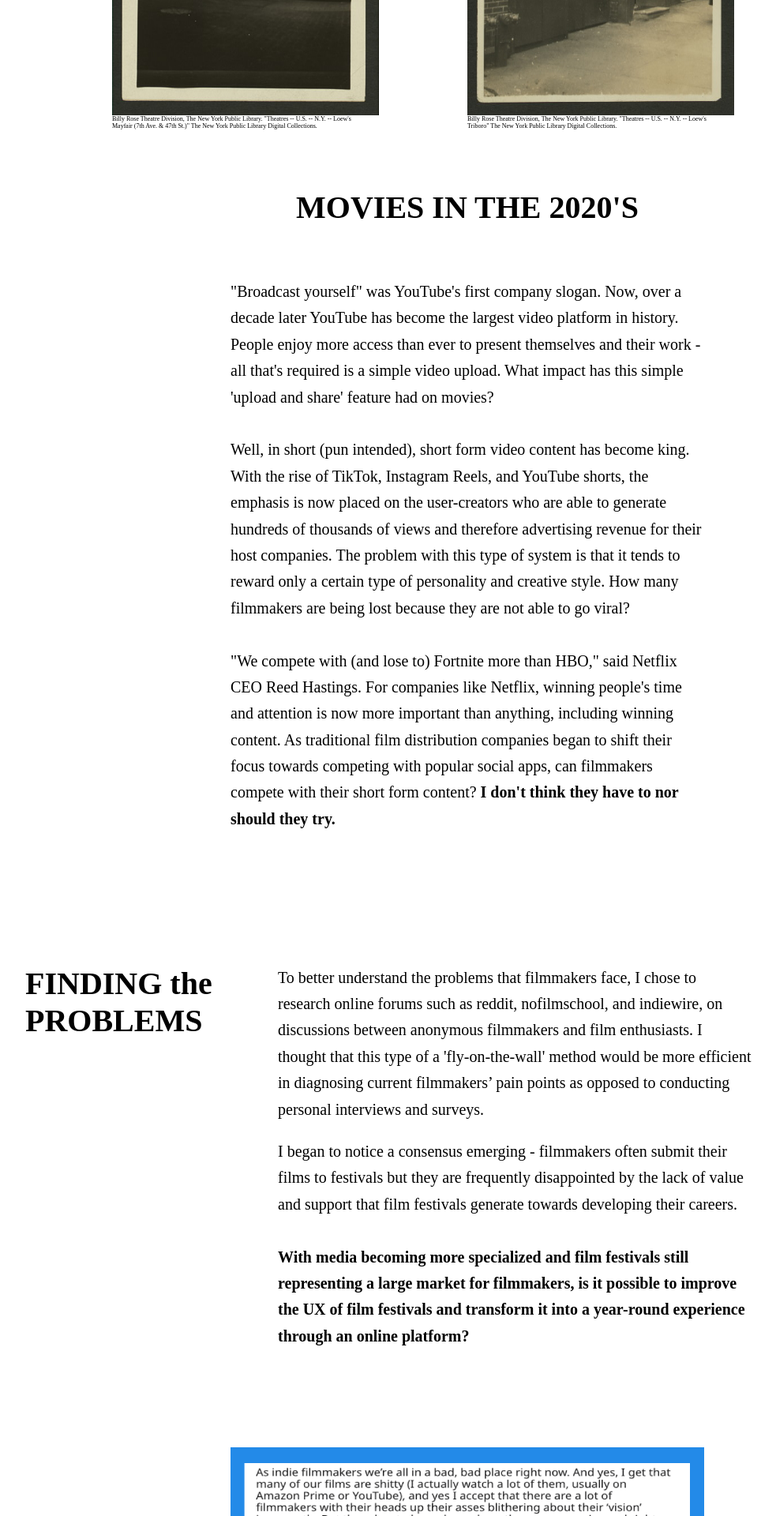
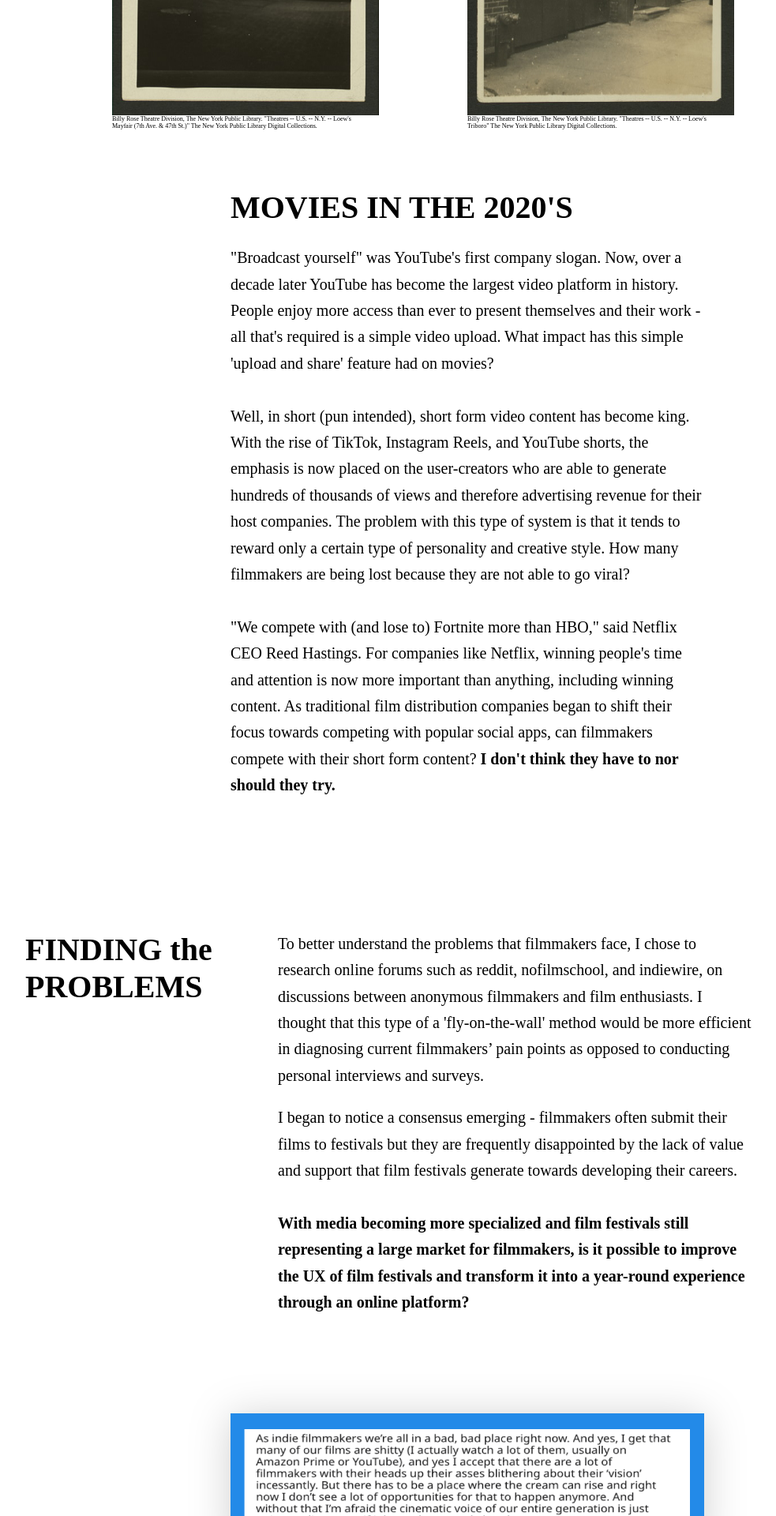
Before and after one commit to aaronzomback/design-portfolio, a Jekyll site: the page built from timesink.html, in a window 1280 px wide. Shown: the part 2399-4319 px from the top of the page at 79% size, without its empty margins (48-1031 px from the left). Built offline with Jekyll 4.4.1, drawn with Linux system fonts in a browser that asks for light colours; some web fonts are replaced.

Commit message:
first mockup

```diff
--- a/_sass/_timesink.scss
+++ b/_sass/_timesink.scss
@@ -176,6 +176,7 @@
 
     h5 {
       font-size: 40px;
+      margin-bottom: 24px;
     }
   }
 
@@ -255,6 +256,7 @@
     margin-right: auto;
     margin-top: 56px;
     margin-bottom: 0px;
+    filter: drop-shadow(0px 4px 26px rgba(0, 0, 0, 0.19));
 }
 
 
@@ -265,6 +267,7 @@
   width: 550px;
   margin-left: auto;
   margin-right: auto;
+
 }
 
 section.problem {
@@ -455,3 +458,11 @@
       font-size: 56px;
     }
 }
+
+section.mockup img {
+  display: block;
+  width: 120%;
+  margin-left: auto;
+  margin-right: auto;
+
+}
--- a/timesink.html
+++ b/timesink.html
@@ -98,7 +98,7 @@
 </section>
 
 <section class="current-platforms">
-  <h5 style="text-align:center">MOVIES IN THE 2020'S</h5>
+  <h5 style="text-align:left">MOVIES IN THE 2020'S</h5>
   <div class="current-platforms-paragraph">
       <p> "Broadcast yourself" was YouTube's first company slogan. Now, over a decade later YouTube has become the largest video platform in history. People enjoy more access than ever to present themselves and their work - all that's required is a simple video upload. What impact has this simple 'upload and share' feature had on movies?<br> <br>
 
@@ -214,3 +214,7 @@
   <div class="features-text">
     <h5 style="text-align:left">Features</h5>
   </div>
+
+<section class="mockup">
+    <img src="/assets/img/mockup1st.png" alt="mockup">
+</section>
```
Also changed, not shown: assets/img/4quadrant.svg, assets/img/mockup1st.png (added).
